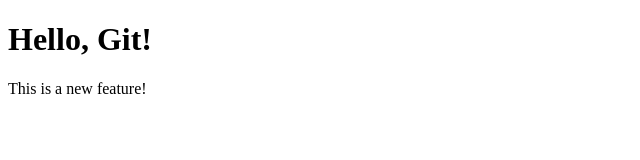
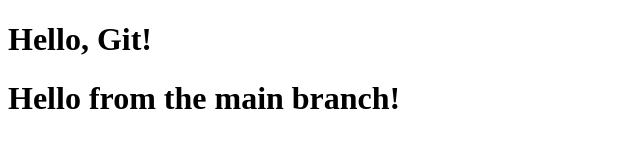
Before and after one commit to XiaodiDennis/git-lab, a plain HTML site: page index.html in a window 1280 px wide. Shown: the whole page, without its empty margins (0-640 px from the left). Drawn offline with Linux system fonts and the light colour scheme.

Commit message:
Modified heading on main branch

```diff
--- a/index.html
+++ b/index.html
@@ -5,6 +5,6 @@
 </head>
 <body>
   <h1>Hello, Git!</h1>
-  <p>This is a new feature!</p>
+  <h1>Hello from the main branch!</h1>
 </body>
 </html>
```
